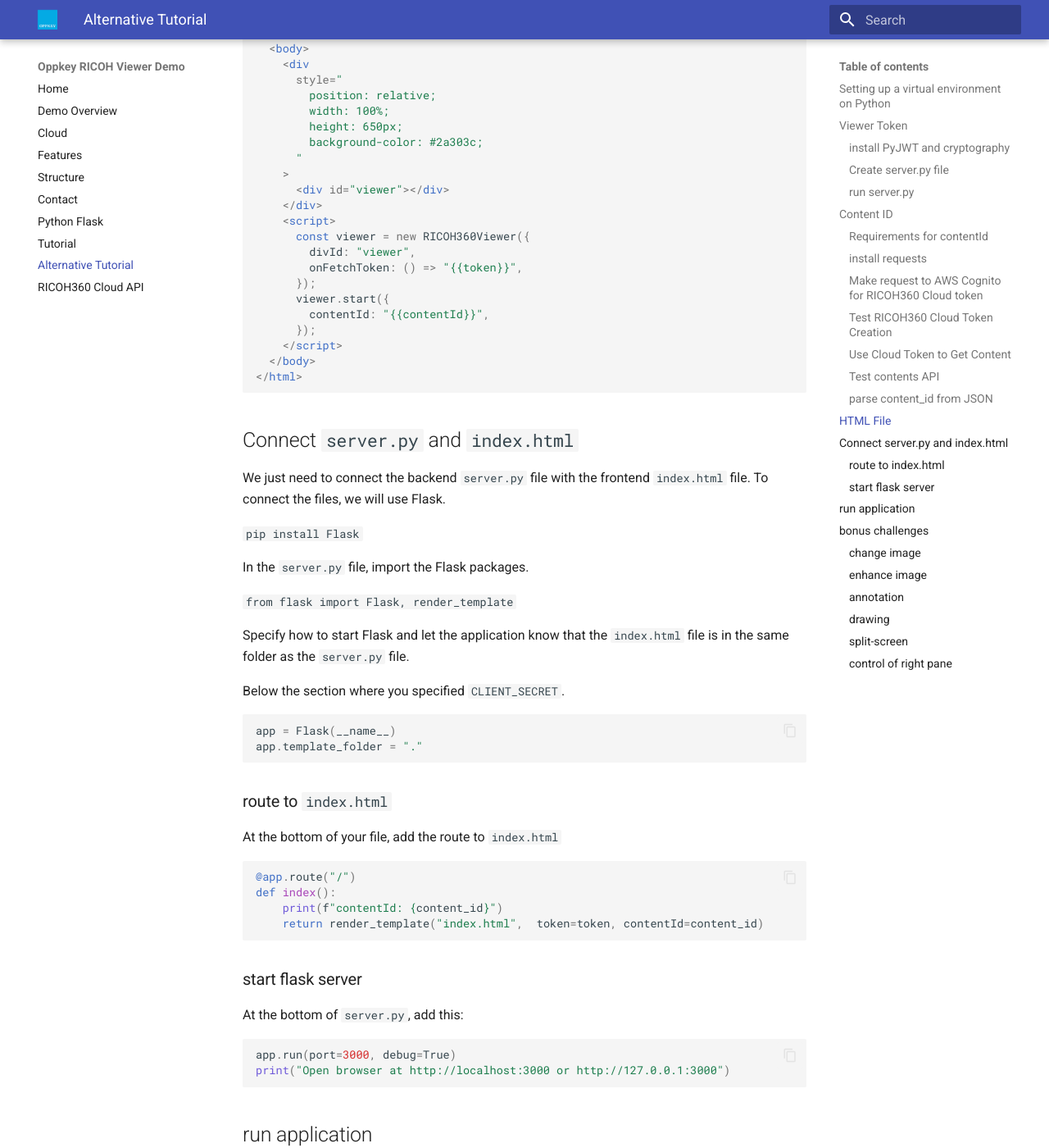
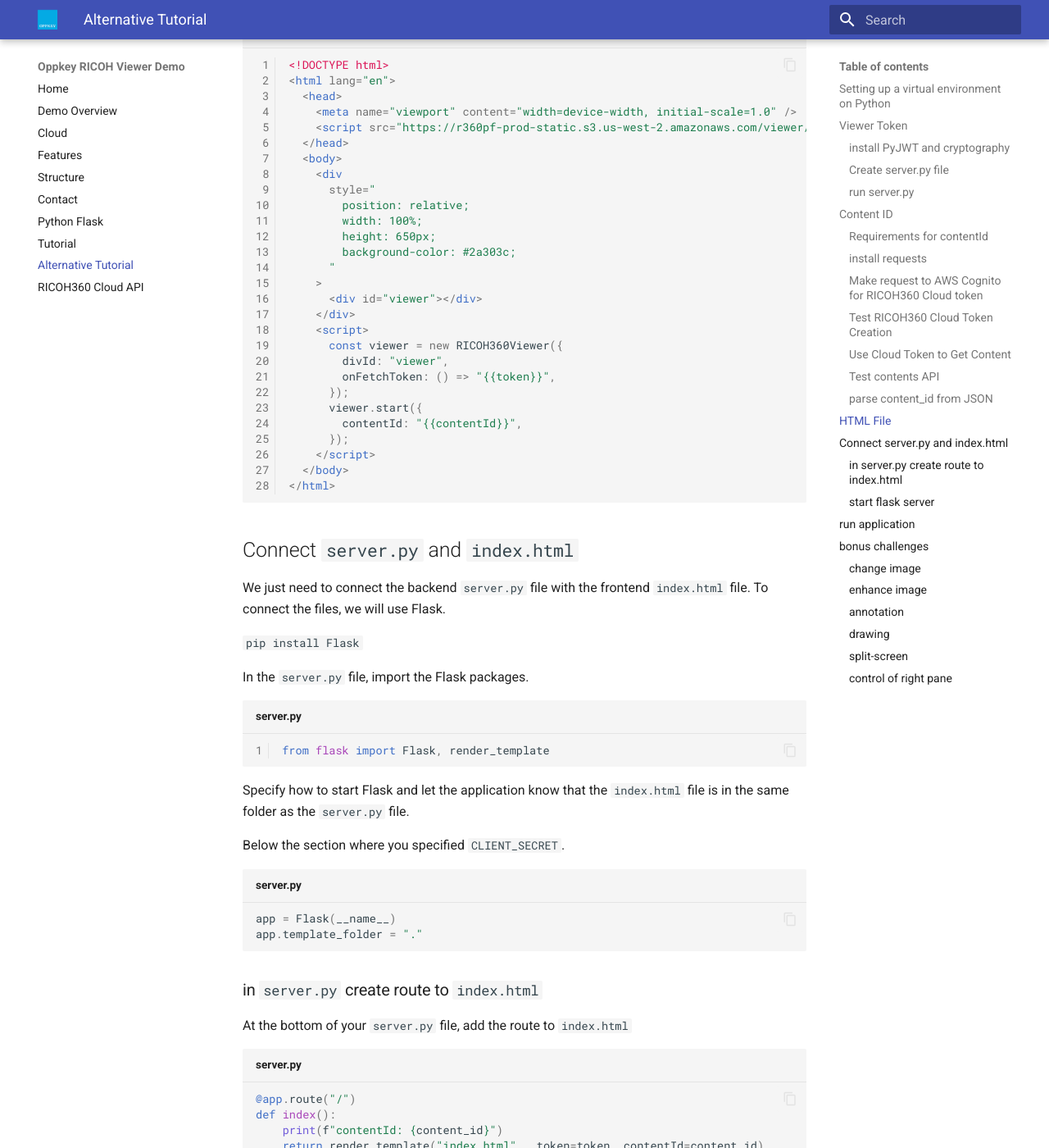
Before and after one commit to theta360developers/ricoh-viewer, an MkDocs documentation site: the page built from docs/tutorial2.md, in a window 1280 px wide and 1400 px high, scrolled down 7338 px. Shown: the whole window at 82% size. Built offline with MkDocs 1.6.1 and Material for MkDocs 9.7.7, drawn with Linux system fonts in a browser that asks for light colours; some of the changed text lies outside the part shown.

````diff
--- a/docs/tutorial2.md
+++ b/docs/tutorial2.md
@@ -213,6 +213,11 @@ viewer.start({
 });
 ```
 
+Now that goal of the Python server code is top in your mind,
+let's move back to our Python file and focus on achieving
+the goal of getting a `contentId` that we can pass to the
+viewer in the `index.html` file.
+
 Add this code to the bottom of your `server.py` file.
 
 ```python linenums="60" title="server.py"
@@ -271,7 +276,7 @@ can now create the HTML file that will hold the browser.
 
 In a new index.html file, put the following code:
 
-```html
+```html title="index.html" linenums="1"
 <!DOCTYPE html>
 <html lang="en">
   <head>
@@ -312,7 +317,9 @@ the files, we will use Flask.
 
 In the `server.py` file, import the Flask packages.
 
-`from flask import Flask, render_template`
+```python title="server.py" linenums="1"
+from flask import Flask, render_template
+```
 
 Specify how to start Flask and let the application know
 that the `index.html` file is in the same folder as the `server.py`
@@ -320,16 +327,16 @@ file.
 
 Below the section where you specified `CLIENT_SECRET`.
 
-```python
+```python title="server.py"
 app = Flask(__name__)
 app.template_folder = "."
 ```
 
-### route to `index.html`
+### in `server.py` create route to `index.html`
 
-At the bottom of your file, add the route to `index.html`
+At the bottom of your `server.py` file, add the route to `index.html`
 
-```python
+```python title="server.py"
 @app.route("/")
 def index():
     print(f"contentId: {content_id}")
@@ -340,7 +347,7 @@ def index():
 
 At the bottom of `server.py`, add this:
 
-```python
+```python title="server.py"
 app.run(port=3000, debug=True)
 print("Open browser at http://localhost:3000 or http://127.0.0.1:3000")
 ```
@@ -416,7 +423,9 @@ The image is now enhanced.
 Set up a constant for the viewer ui.  In the toolbar,
 add the annotation button.
 
-```javascript
+Place the `ui` constant after the `onFetchToken` callback.
+
+```javascript linenums="21" hl_lines="11"
 const ui = {
   toolbar: {
     annotationButton: {
````
